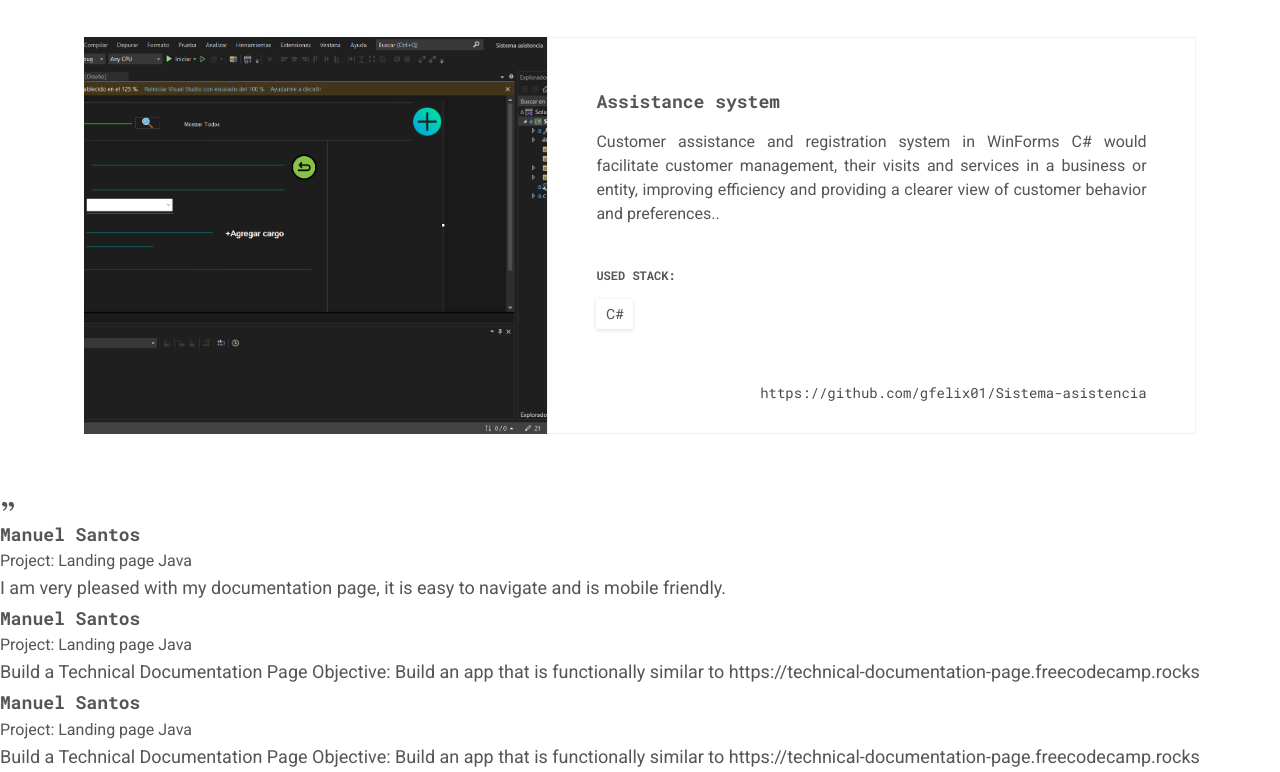
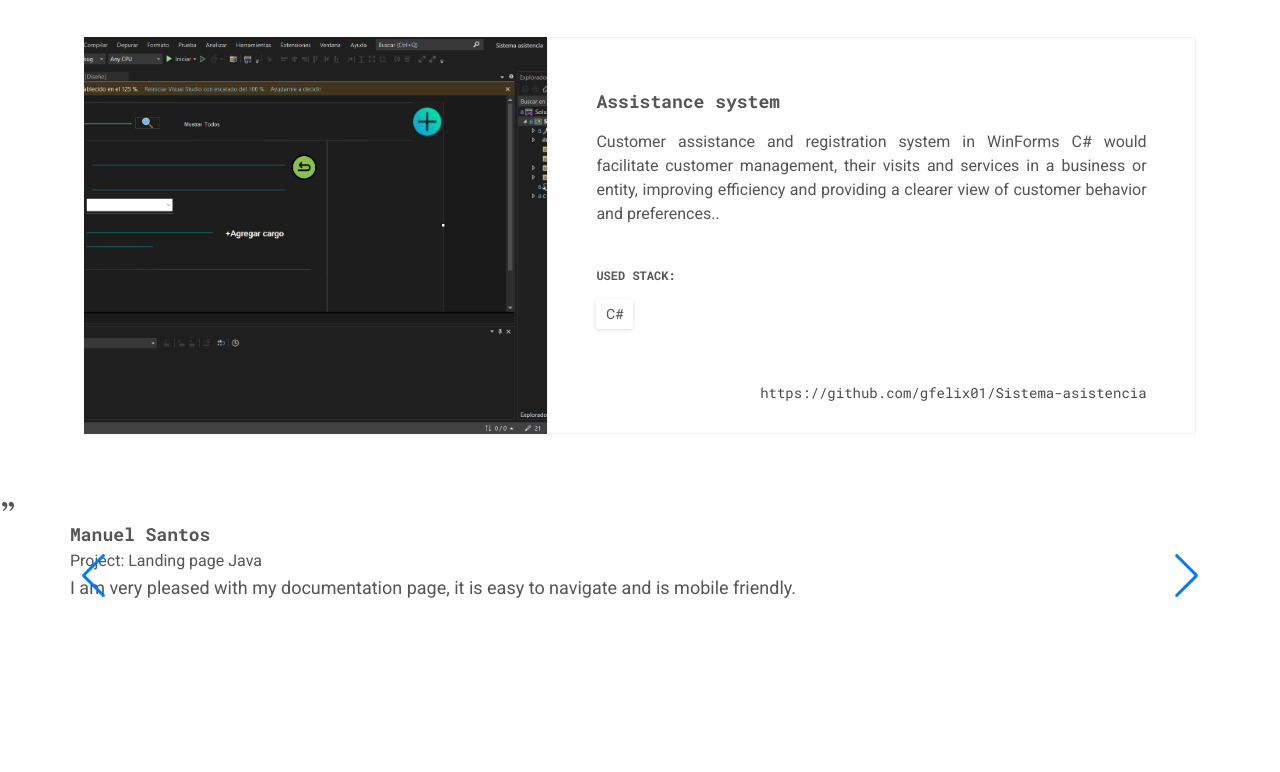
Before and after one commit to gfelix01/Portafolio-Web, a plain HTML site: page index.html in a window 1280 px wide. Shown: the part 4591-5363 px from the top of the page. After the commit the page ends 5224 px from the top, so only its background shows below. Drawn offline with nearby package versions, Linux system fonts and the light colour scheme; a web font is replaced by a local one.

Commit message:
delete React

```diff
--- a/index.html
+++ b/index.html
@@ -419,9 +419,9 @@ If you are looking for a dedicated, creative web developer who is eager to take
         <div class="testimonial__icon">
             <i class="ri-double-quotes-r"></i>
         </div>
-        <div class="testimonial__container container"></div>
-        <div>
-            <div class="testimonial__item">
+        <div class="swiper testimonial__container container">
+        <div class="swiper-wrapper">
+            <div class="swiper-slide testimonial__item">
                 <h3 class="author__name text-lg">Manuel Santos</h3>
                 <p class="author__project">
                     Project: Landing page Java
@@ -433,10 +433,10 @@ If you are looking for a dedicated, creative web developer who is eager to take
             </div>
 
 
-            <div class="testimonial__item">
-                <h3 class="author__name text-lg">Manuel Santos</h3>
+            <div class="swiper-slide testimonial__item">
+                <h3 class="author__name text-lg">Manolo Ozuna</h3>
                 <p class="author__project">
-                    Project: Landing page Java
+                    Project: Login Web Design
                 </p>
                 <div class="ruler"></div>
                 <p class="testimonial__description text-lg">
@@ -444,10 +444,10 @@ If you are looking for a dedicated, creative web developer who is eager to take
                 </p>
             </div>
 
-            <div class="testimonial__item">
-                <h3 class="author__name text-lg">Manuel Santos</h3>
+            <div class="swiper-slide testimonial__item">
+                <h3 class="author__name text-lg">Jose Contreras</h3>
                 <p class="author__project">
-                    Project: Landing page Java
+                    Project: WindowsForm App
                 </p>
                 <div class="ruler"></div>
                 <p class="testimonial__description text-lg">
@@ -455,13 +455,18 @@ If you are looking for a dedicated, creative web developer who is eager to take
                 </p>
             </div>
         </div>
+
+        <div class="swiper-button-next"></div>
+        <div class="swiper-button-prev"></div>
+        <div class="swiper-pagination"></div>
+      </div>
     </div>
  </section>
 
       </main>
      <!--============Mixitup=============-->
      <script src="js/mixitup.min.js"></script>
- <!--============Swiper js============-->
+ <!--============Swiper Js============-->
      <script src="https://cdn.jsdelivr.net/npm/swiper@10/swiper-bundle.min.js"></script>
      <!--============JS=============-->
     <script src="js/main.js"></script>
--- a/package.json
+++ /dev/null
@@ -1,6 +0,0 @@
-{
-  "dependencies": {
-    "react": "^18.2.0",
-    "react-dom": "^18.2.0"
-  }
-}
```
Also changed, not shown: 1 other file.
